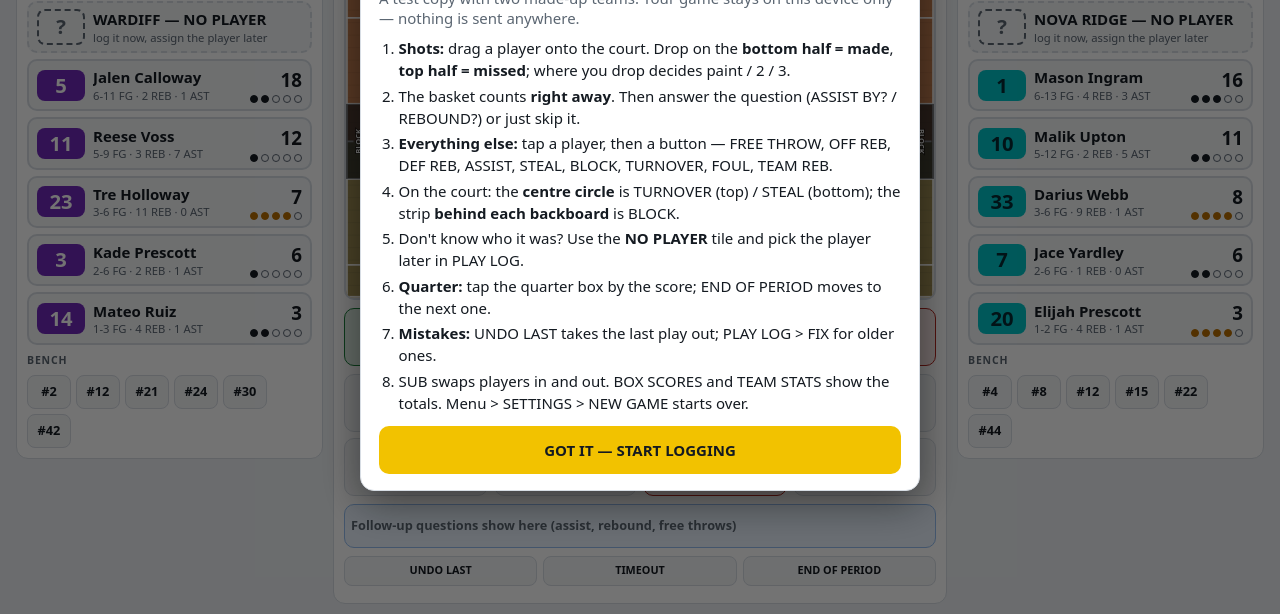
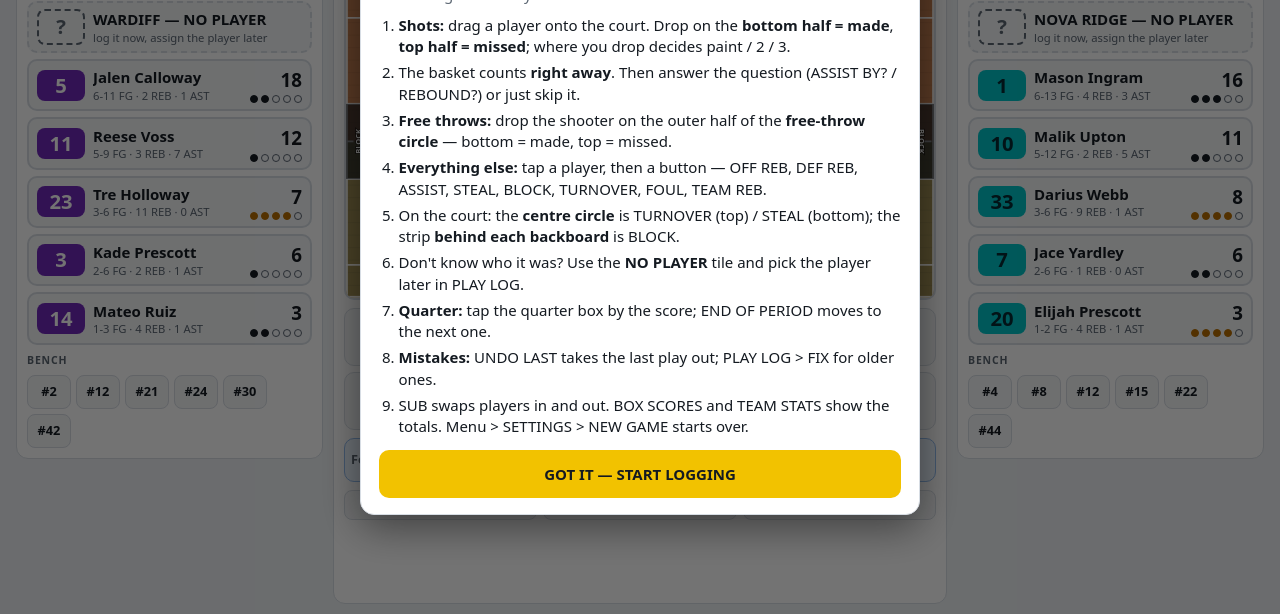
Before and after one commit to krisb79/scorebook, a plain HTML site: page hardwood/index.html in a window 1280 px wide. Shown: the part 186-800 px from the top of the page. Drawn offline with Linux system fonts and the light colour scheme.

Commit message:
Publish the stats app from PLAYBOOK 7aec01a

```diff
--- a/hardwood/index.html
+++ b/hardwood/index.html
@@ -283,7 +283,8 @@ td.hot { color:var(--warn); font-weight:900; } td.out { color:var(--bad); font-w
     <ol>
       <li><b>Shots:</b> drag a player onto the court. Drop on the <b>bottom half = made</b>, <b>top half = missed</b>; where you drop decides paint / 2 / 3.</li>
       <li>The basket counts <b>right away</b>. Then answer the question (ASSIST BY? / REBOUND?) or just skip it.</li>
-      <li><b>Everything else:</b> tap a player, then a button &mdash; FREE THROW, OFF REB, DEF REB, ASSIST, STEAL, BLOCK, TURNOVER, FOUL, TEAM REB.</li>
+      <li><b>Free throws:</b> drop the shooter on the outer half of the <b>free-throw circle</b> &mdash; bottom = made, top = missed.</li>
+      <li><b>Everything else:</b> tap a player, then a button &mdash; OFF REB, DEF REB, ASSIST, STEAL, BLOCK, TURNOVER, FOUL, TEAM REB.</li>
       <li>On the court: the <b>centre circle</b> is TURNOVER (top) / STEAL (bottom); the strip <b>behind each backboard</b> is BLOCK.</li>
       <li>Don't know who it was? Use the <b>NO PLAYER</b> tile and pick the player later in PLAY LOG.</li>
       <li><b>Quarter:</b> tap the quarter box by the score; END OF PERIOD moves to the next one.</li>
@@ -312,7 +313,6 @@ td.hot { color:var(--warn); font-weight:900; } td.out { color:var(--bad); font-w
       <div id="logView">
         <div id="sentence">Drag a player onto the court for a shot, or tap a player for anything else</div>
         <div id="courtBox"><svg id="court" viewBox="0 0 940 500" role="img" aria-label="Full court: drop a player on the bottom half for a made shot, the top half for a miss"></svg></div>
-        <div class="grp g2"><button class="act make" data-a="FTM">FREE THROW<small>made</small></button><button class="act miss" data-a="FTX">FREE THROW<small>missed</small></button></div>
         <div class="grp g4">
           <button class="act" data-a="OREB">OFF REB</button><button class="act" data-a="DREB">DEF REB</button><button class="act" data-a="AST">ASSIST</button><button class="act" data-a="STL">STEAL</button>
           <button class="act" data-a="BLK">BLOCK</button><button class="act" data-a="TO">TURNOVER</button><button class="act miss" data-a="PF">FOUL</button><button class="act" data-a="TREB">TEAM REB</button>
@@ -682,9 +682,11 @@ function spotAct(x, y) {
   if (dx * dx + dy * dy <= 60 * 60) return y < 250 ? 'TO' : 'STL';
   var d = x < 470 ? x : 940 - x;
   if (d <= 40 && y >= 190 && y <= 310) return 'BLK';
+  // (2026-11-20) the outer half of each free-throw circle: top = FREE THROW MISSED, bottom = FREE THROW MADE
+  var fdx = d - 190; if (fdx > 0 && fdx * fdx + dy * dy <= 60 * 60) return y < 250 ? 'FTX' : 'FTM';
   return null;
 }
-var SPOT_WORDS = { TO: 'TURNOVER', STL: 'STEAL', BLK: 'BLOCK' };
+var SPOT_WORDS = { TO: 'TURNOVER', STL: 'STEAL', BLK: 'BLOCK', FTM: 'FREE THROW \u00B7 MADE', FTX: 'FREE THROW \u00B7 MISSED' };
 function shotAt(side, j, x, y) {
   settle();
   var sa = spotAct(x, y);
@@ -739,6 +741,8 @@ function drawCourt() {
   svg('circle', { cx: 470, cy: 250, r: 60, style: 'fill:rgba(20,26,33,.45)' });
   svg('line', { x1: 410, y1: 250, x2: 530, y2: 250, style: 'stroke:#fff;stroke-width:3' });
   [0, 900].forEach(function (bx) { svg('rect', { x: bx, y: 190, width: 40, height: 120, style: 'fill:rgba(20,26,33,.55)' }); });
+  svg('path', { d: 'M190 190 A60 60 0 0 1 190 310 Z', style: 'fill:rgba(20,26,33,.45)' }); svg('path', { d: 'M750 190 A60 60 0 0 0 750 310 Z', style: 'fill:rgba(20,26,33,.45)' });
+  svg('line', { x1: 190, y1: 250, x2: 250, y2: 250, style: 'stroke:#fff;stroke-width:3' }); svg('line', { x1: 690, y1: 250, x2: 750, y2: 250, style: 'stroke:#fff;stroke-width:3' });
   svg('g', { id: 'hl' });   // the zone being dropped into (highlight(), while dragging)
   // zone labels last, on top (both ends, mirrored)
   [[0, 1], [940, -1]].forEach(function (b) {
@@ -748,6 +752,9 @@ function drawCourt() {
     txt(X(330), 70, '3 MISSED'); txt(X(330), 440, '3 MADE');
   });
   txt(470, 236, 'TURNOVER', 's'); txt(470, 276, 'STEAL', 's');
+  [[217, 'start'], [723, 'end']].forEach(function (b) {   // FT, in the outer half of each free-throw circle
+    [[236, 'FT MISS'], [276, 'FT MADE']].forEach(function (l) { var e = svg('text', { x: b[0] - (b[1] == 'start' ? 22 : -22), y: l[0], class: 'zl s', style: 'text-anchor:' + b[1] }); e.textContent = l[1]; });
+  });
   [[20, -90], [920, 90]].forEach(function (b) {   // BLOCK, written up the strip behind each backboard
     var e = svg('text', { x: b[0], y: 250, class: 'zl s', transform: 'rotate(' + b[1] + ' ' + b[0] + ' 250)', dy: '4' }); e.textContent = 'BLOCK';
   });
@@ -760,6 +767,11 @@ function highlight(pt) {
   var sa = spotAct(pt.x, pt.y);
   if (sa == 'TO' || sa == 'STL') { svg('path', { d: sa == 'TO' ? 'M410 250 A60 60 0 0 1 530 250 Z' : 'M410 250 A60 60 0 0 0 530 250 Z', style: 'fill:#f5b041;opacity:.7' }, g); return; }
   if (sa == 'BLK') { svg('rect', { x: pt.x < 470 ? 0 : 900, y: 190, width: 40, height: 120, style: 'fill:#f5b041;opacity:.7' }, g); return; }
+  if (sa == 'FTM' || sa == 'FTX') {
+    var L = pt.x < 470, top = sa == 'FTX', path = L ? (top ? 'M190 250 L190 190 A60 60 0 0 1 250 250 Z' : 'M190 250 L250 250 A60 60 0 0 1 190 310 Z')
+                                                  : (top ? 'M750 250 L750 190 A60 60 0 0 0 690 250 Z' : 'M750 250 L690 250 A60 60 0 0 0 750 310 Z');
+    svg('path', { d: path, style: 'fill:' + (top ? '#ff4d40' : '#2ecc71') + ';opacity:.75' }, g); return;
+  }
   var left = pt.x < 470, made = pt.y > 250, z = zoneAt(pt.x, pt.y), px = left ? 0 : 750, col = made ? '#2ecc71' : '#ff4d40';
   var paint = { x: px, y: 190, width: 190, height: 120 }, otherHalf = { x: 0, y: made ? 0 : 250, width: 940, height: 250 };
   if (z == 'P') { svg('rect', { x: px, y: made ? 250 : 190, width: 190, height: 60, style: 'fill:' + col + ';opacity:.55' }, g); return; }
```
